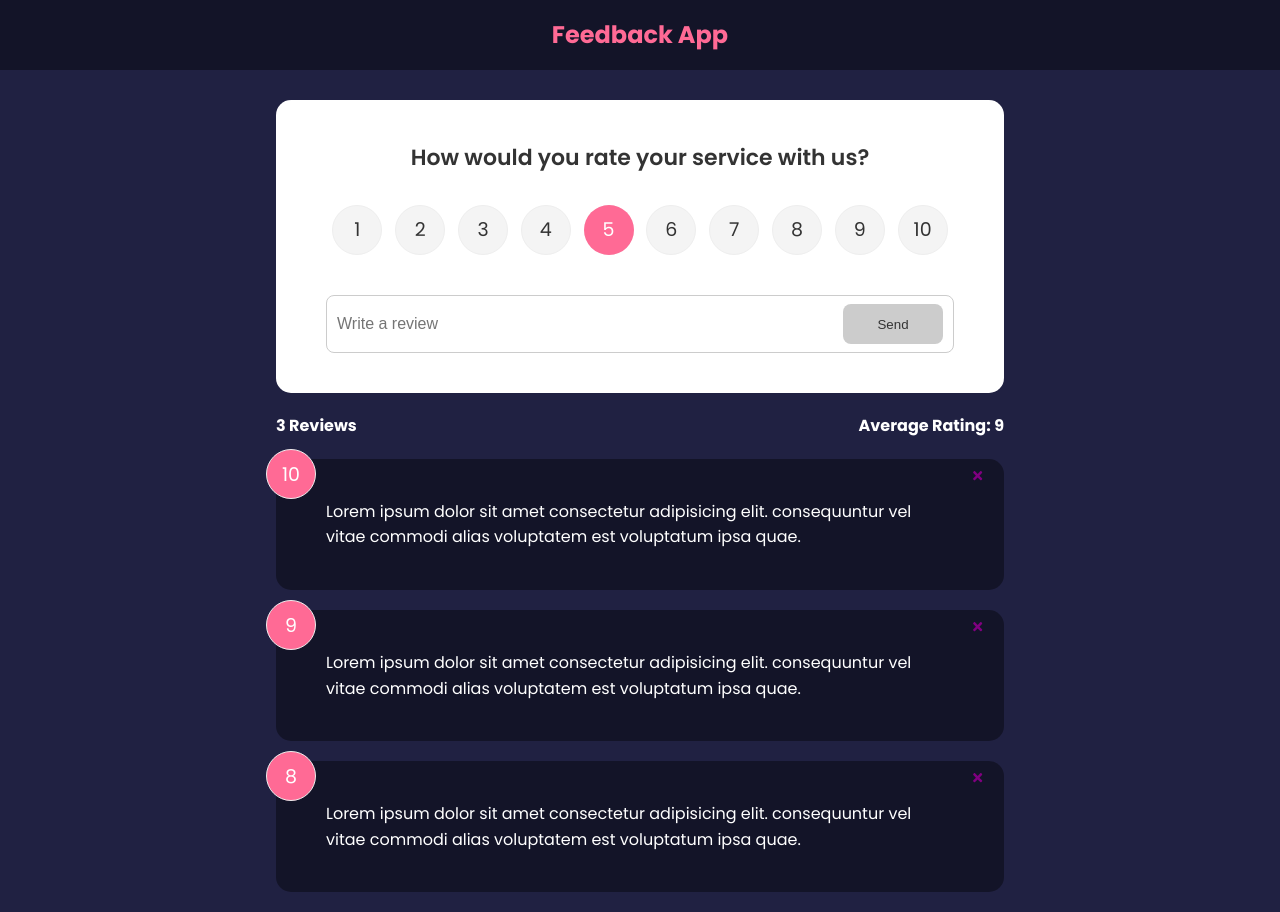
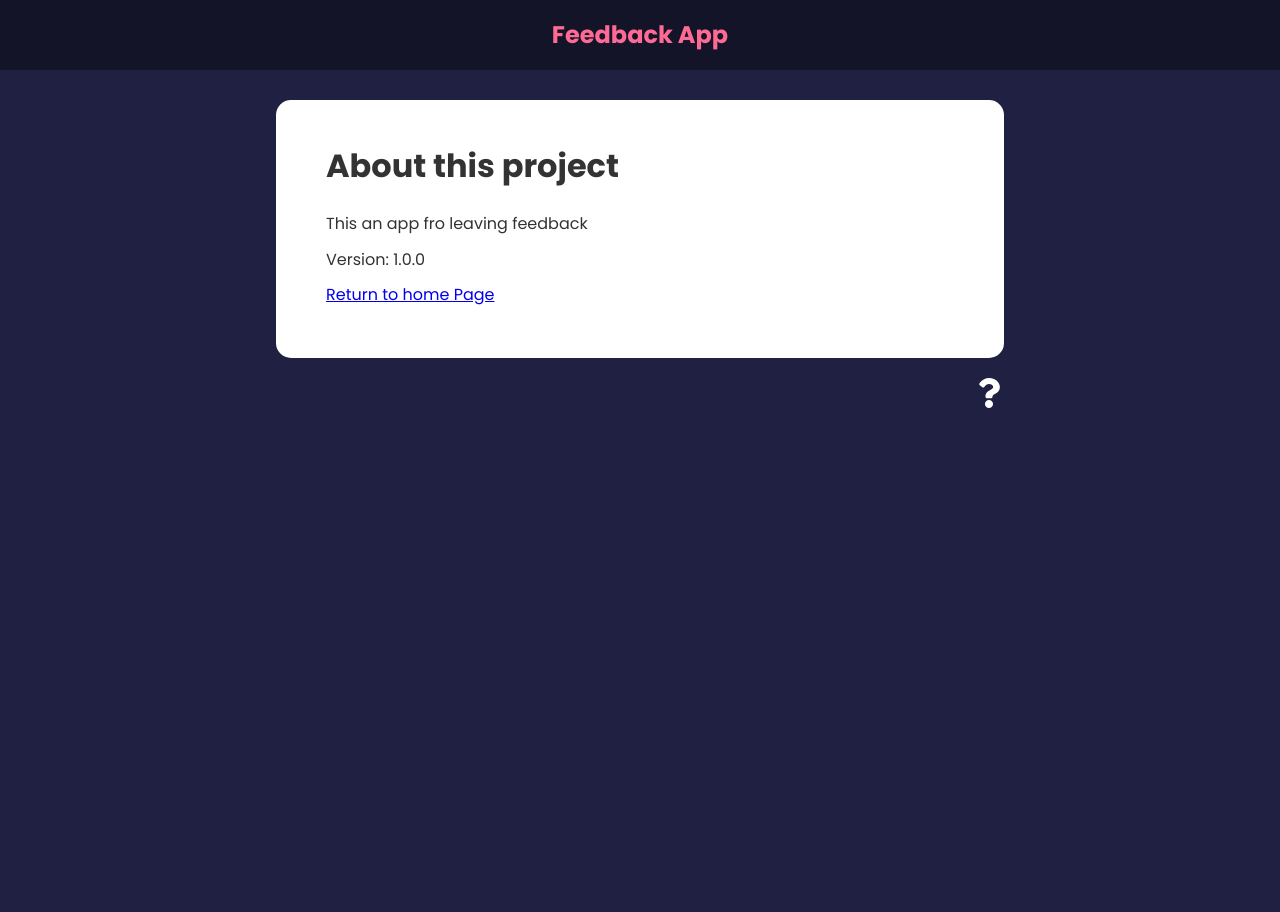
Before and after one commit to mobiblunt/feedback-app, a React (Create React App) app: page /about in a window 1280 px wide. After the commit the page ends 800 px from the top, so only its background shows below. Built offline with nearby package versions, Linux system fonts and the light colour scheme.

Commit message:
fixed routes

```diff
--- a/package.json
+++ b/package.json
@@ -12,6 +12,7 @@
     "react": "^18.2.0",
     "react-dom": "^18.2.0",
     "react-icons": "^4.8.0",
+    "react-router-dom": "^6.10.0",
     "react-scripts": "5.0.1",
     "uuid": "^9.0.0",
     "web-vitals": "^2.1.4"
--- a/src/App.js
+++ b/src/App.js
@@ -1,10 +1,13 @@
 import {v4 as uuidv4} from 'uuid'
+import {BrowserRouter as Router, Route, Routes} from 'react-router-dom'
 import Header from "./components/Header"
 import FeedbackList from "./components/FeedbackList"
 import { useState } from "react"
 import FeedbackData from "./data/FeedbackData"
 import FeedbackStats from "./components/FeedbackStats"
 import FeedbackForm from "./components/FeedbackForm"
+import AboutPage from './pages/AboutPage'
+import AboutIconLink from './components/AboutIconLink'
 
 
 function App() {
@@ -23,18 +26,29 @@
 }
 
     return (
-        <>
+        <Router>
        <Header />
        <div className="container">
-
-        <FeedbackForm handleAdd={addFeedback} />
+        <Routes>
+        <Route exact path='/' element={
+            <>
+            <FeedbackForm handleAdd={addFeedback} />
        <FeedbackStats feedback={feedback} />
         <FeedbackList
         feedback={feedback}
         handleDelete={deleteFeedback}
         />
+            </>
+        }>
+
+        </Route>
+
+
+        <Route path='/about' element={<AboutPage/>} />
+        </Routes>
+        <AboutIconLink />
         </div>
-        </>
+        </Router>
 
     )
 }
--- /dev/null
+++ b/src/components/AboutIconLink.jsx
@@ -0,0 +1,13 @@
+import {FaQuestion} from 'react-icons/fa'
+import {Link} from 'react-router-dom'
+function AboutIconLink() {
+  return (
+    <div className='about-link'>
+        <Link to='/about'>
+        <FaQuestion size={30} />
+        </Link>
+        </div>
+  )
+}
+
+export default AboutIconLink
--- /dev/null
+++ b/src/pages/AboutPage.jsx
@@ -0,0 +1,18 @@
+import Card from "../components/shared/Card"
+import { Link } from "react-router-dom"
+function AboutPage() {
+  return (
+    <Card>
+        <div className="about">
+            <h1>About this project</h1>
+            <p>This an app fro leaving feedback</p>
+            <p>Version: 1.0.0</p>
+            <p>
+                <Link to="/">Return to home Page</Link>
+            </p>
+        </div>
+    </Card>
+  )
+}
+
+export default AboutPage
```
Also changed, not shown: 1 other file (tests, documents, lock files or other folders).
